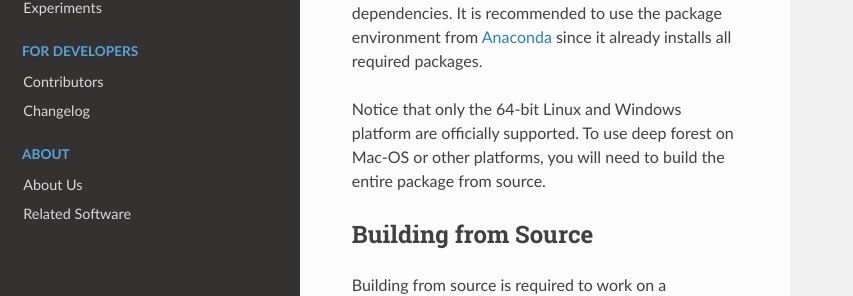
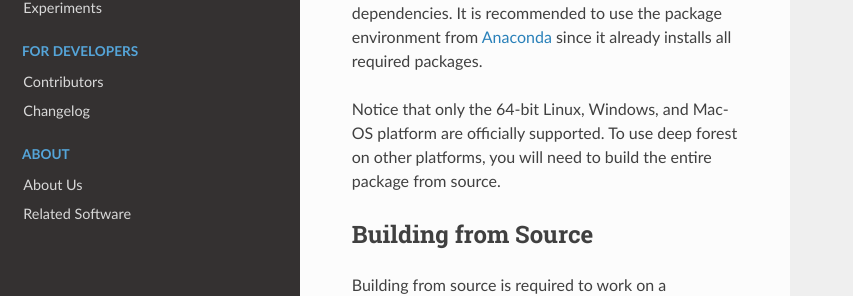
Before and after one commit to LAMDA-NJU/Deep-Forest, a Sphinx documentation site: the page built from docs/installation_guide.rst, in a window 1280 px wide and 900 px high. Shown: the part 353-649 px from the top of the window, without its empty margins (0-853 px from the left). Built offline with Sphinx 7.4.7 and the Read the Docs theme 2.0.0, drawn with Linux system fonts in a browser that asks for light colours.

```diff
--- a/CHANGELOG.rst
+++ b/CHANGELOG.rst
@@ -24,13 +24,13 @@
 .. role:: raw-latex(raw)
    :format: latex
 
-.. |MajorFeature| replace:: :raw-html:`<span class="badge badge-success">Major Feature</span>` :raw-latex:`{\small\sc [Major Feature]}`
 .. |Feature| replace:: :raw-html:`<span class="badge badge-success">Feature</span>` :raw-latex:`{\small\sc [Feature]}`
 .. |Efficiency| replace:: :raw-html:`<span class="badge badge-info">Efficiency</span>` :raw-latex:`{\small\sc [Efficiency]}`
 .. |Enhancement| replace:: :raw-html:`<span class="badge badge-info">Enhancement</span>` :raw-latex:`{\small\sc [Enhancement]}`
 .. |Fix| replace:: :raw-html:`<span class="badge badge-danger">Fix</span>` :raw-latex:`{\small\sc [Fix]}`
 .. |API| replace:: :raw-html:`<span class="badge badge-warning">API Change</span>` :raw-latex:`{\small\sc [API Change]}`
 
+- |Feature| add official support for Mac-OS (`#34 <https://github.com/LAMDA-NJU/Deep-Forest/pull/34>`__) @T-Allen-sudo
 - |Feature| support configurable criterion (`#28 <https://github.com/LAMDA-NJU/Deep-Forest/issues/28>`__) @tczhao
 - |Feature| support regression prediction (`#25 <https://github.com/LAMDA-NJU/Deep-Forest/issues/25>`__) @tczhao
 - |Fix| fix accepted data types on the :obj:`binner` (`#23 <https://github.com/LAMDA-NJU/Deep-Forest/pull/23>`__) @xuyxu
--- a/docs/installation_guide.rst
+++ b/docs/installation_guide.rst
@@ -12,7 +12,7 @@
 
 The package is portable and with very few package dependencies. It is recommended to use the package environment from `Anaconda <https://www.anaconda.com/>`__ since it already installs all required packages.
 
-Notice that only the 64-bit Linux and Windows platform are officially supported. To use deep forest on Mac-OS or other platforms, you will need to build the entire package from source.
+Notice that only the 64-bit Linux, Windows, and Mac-OS platform are officially supported. To use deep forest on other platforms, you will need to build the entire package from source.
 
 Building from Source
 --------------------
```
